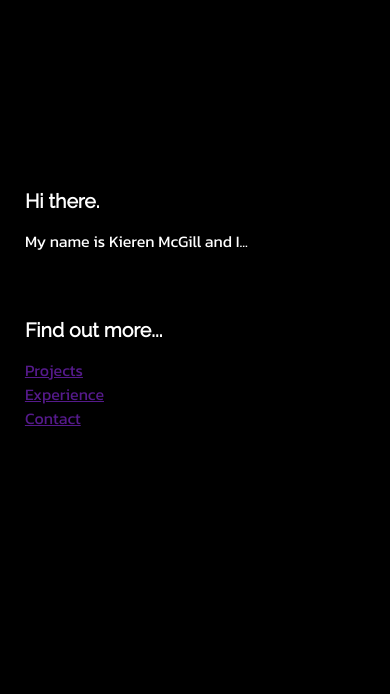
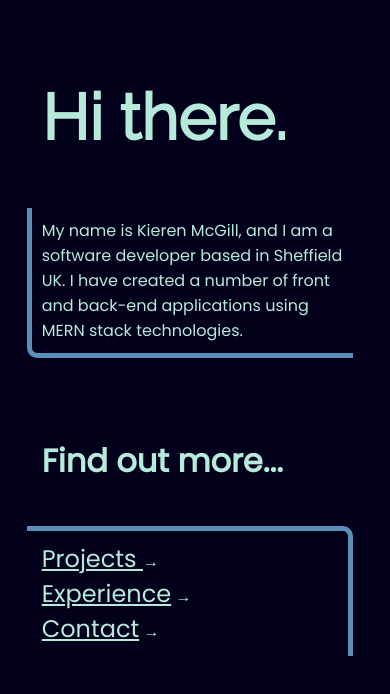
Before and after one commit to kieren-mcgill/portfolio-project, a plain HTML site: page index.html in a window 390 px wide. Drawn offline with Linux system fonts and the light colour scheme.

Commit message:
completed hero-section in mobile

```diff
--- a/index.html
+++ b/index.html
@@ -2,35 +2,38 @@
 <html lang="en">
 <head>
     <meta charset="UTF-8">
-    <meta name="viewport"
-          content="width=device-width, user-scalable=no, initial-scale=1.0, maximum-scale=1.0, minimum-scale=1.0">
+    <meta name="viewport" content="width=device-width, user-scalable=no, initial-scale=1.0, maximum-scale=1.0, minimum-scale=1.0">
     <meta http-equiv="X-UA-Compatible" content="ie=edge">
     <link rel="stylesheet" href="styles.css"/>
     <link rel="preconnect" href="https://fonts.googleapis.com">
     <link rel="preconnect" href="https://fonts.gstatic.com" crossorigin>
-    <link href="https://fonts.googleapis.com/css2?family=Kanit&family=Raleway&display=swap" rel="stylesheet">
+    <link href="https://fonts.googleapis.com/css2?family=Poppins&family=Raleway&display=swap" rel="stylesheet">
     <title>Kieren McGill</title>
 </head>
 <body>
-<header>
+<section class="container header-section">
 
-</header>
-<div class="container hero-section">
+</section>
+<section class="container hero-section">
     <div class="welcome">
         <h1>Hi there.</h1>
-        <p>My name is Kieren McGill and I...</p>
+        <div class="info-blurb">
+            <p>My name is Kieren McGill, and I am a software developer based in Sheffield UK.
+                I have created a number of front and back-end applications using MERN stack technologies.
+            </p>
+        </div>
+
     </div>
     <div class="find-out">
         <h2>Find out more...</h2>
         <div class="info-links">
-            <a href="">Projects</a>
-            <a href="">Experience</a>
-            <a href="">Contact</a>
-
+            <div><a href="">Projects </a><span>   →</span></div>
+            <div><a href="">Experience</a><span>   →</span></div>
+            <div><a href="">Contact</a><span>   →</span></div>
         </div>
 
     </div>
-</div>
+</section>
 
 </body>
 </html>
--- a/styles.css
+++ b/styles.css
@@ -1,7 +1,7 @@
 body {
-    background-color: black;
-    color: white;
-    font-family: Kanit, serif;
+    background-color: #03001C;
+    color: #B6EADA;
+    font-family: Poppins, serif;
 }
 
 .container {
@@ -9,21 +9,55 @@ body {
     flex-direction: column;
 }
 
+/*Hero section styling*/
+
 .welcome {
-    padding: 20vh 2vh 2vh 2vh;
+ padding: 5%;
 }
 
-.welcome h1, h2 {
+.welcome h1 {
+    animation: fadeIn 3s;
     font-family: Raleway, serif;
-    font-size: 5vw;
+    font-size: 4rem;
+    padding-left: 15px;
+}
+
+@keyframes fadeIn {
+    0% { opacity: 0; }
+    100% { opacity: 1; }
+}
+
+.welcome p {
+    border-bottom: #5B8FB9 solid 5px;
+    border-left: #5B8FB9 solid 5px;
+    border-end-start-radius: 10px;
+    margin: 0 10px 0 0;
+    padding: 10px 0 10px 10px;
 }
 
 .find-out {
-    padding: 2vh;
+    padding: 5%;
+}
+
+.find-out h2{
+    font-size: 2rem;
+    padding: 15px;
+}
+
+.info-links {
+    border-top: #5B8FB9 solid 5px;
+    border-right: #5B8FB9 solid 5px;
+    border-start-end-radius: 10px;
+    display: flex;
+    flex-direction: column;
+    margin: 0 10px 0 0;
+    padding: 10px 0 10px 15px;
 }
 
 .info-links a {
-    display: block;
+    color: #B6EADA;
+    font-size: 1.5rem;
+    padding: 5px 0;
 }
 
 @media screen and (min-width: 600px) {
```
